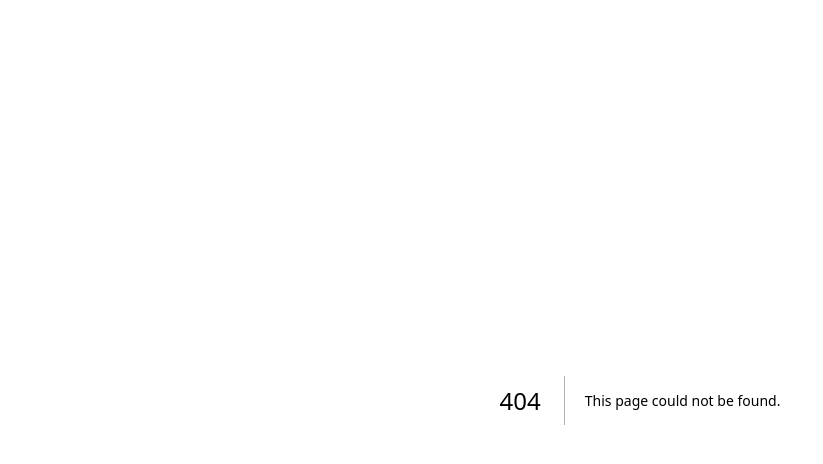
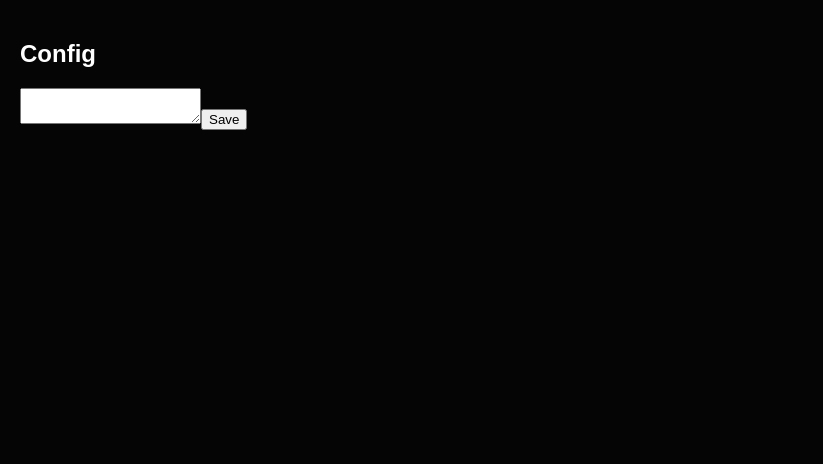
Before and after one commit to Cleveriors/admin-panel, a Next.js app: page /config in a window 1280 px wide. Before the commit this address had no page. Shown: the top 464 px of the page, without its empty margins (0-823 px from the left). Built offline with nearby package versions, Linux system fonts and the light colour scheme.

Commit message:
Add Config component to manage application settings

```diff
--- /dev/null
+++ b/pages/config.js
@@ -0,0 +1,23 @@
+import { useState, useEffect } from "react";
+
+export default function Config() {
+  const [cfg, setCfg] = useState({});
+
+  useEffect(() => {
+    const d = JSON.parse(localStorage.getItem("dp_data") || "{}");
+    setCfg(d.app_status || {});
+  }, []);
+
+  return (
+    <div style={{ padding: 20 }}>
+      <h2>Config</h2>
+
+      <textarea
+        value={cfg.message || ""}
+        onChange={(e) => setCfg({ ...cfg, message: e.target.value })}
+      />
+
+      <button>Save</button>
+    </div>
+  );
+}
```
